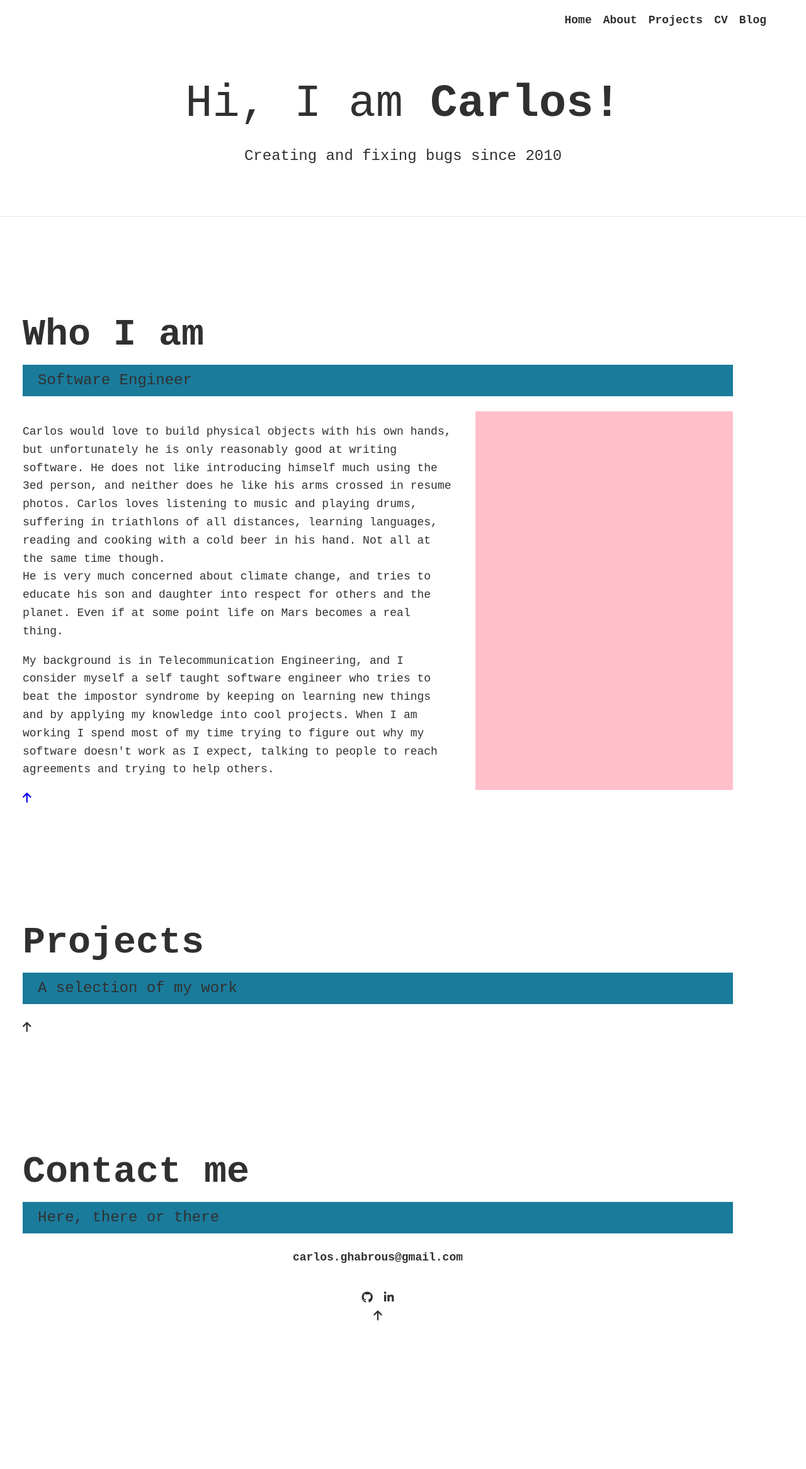
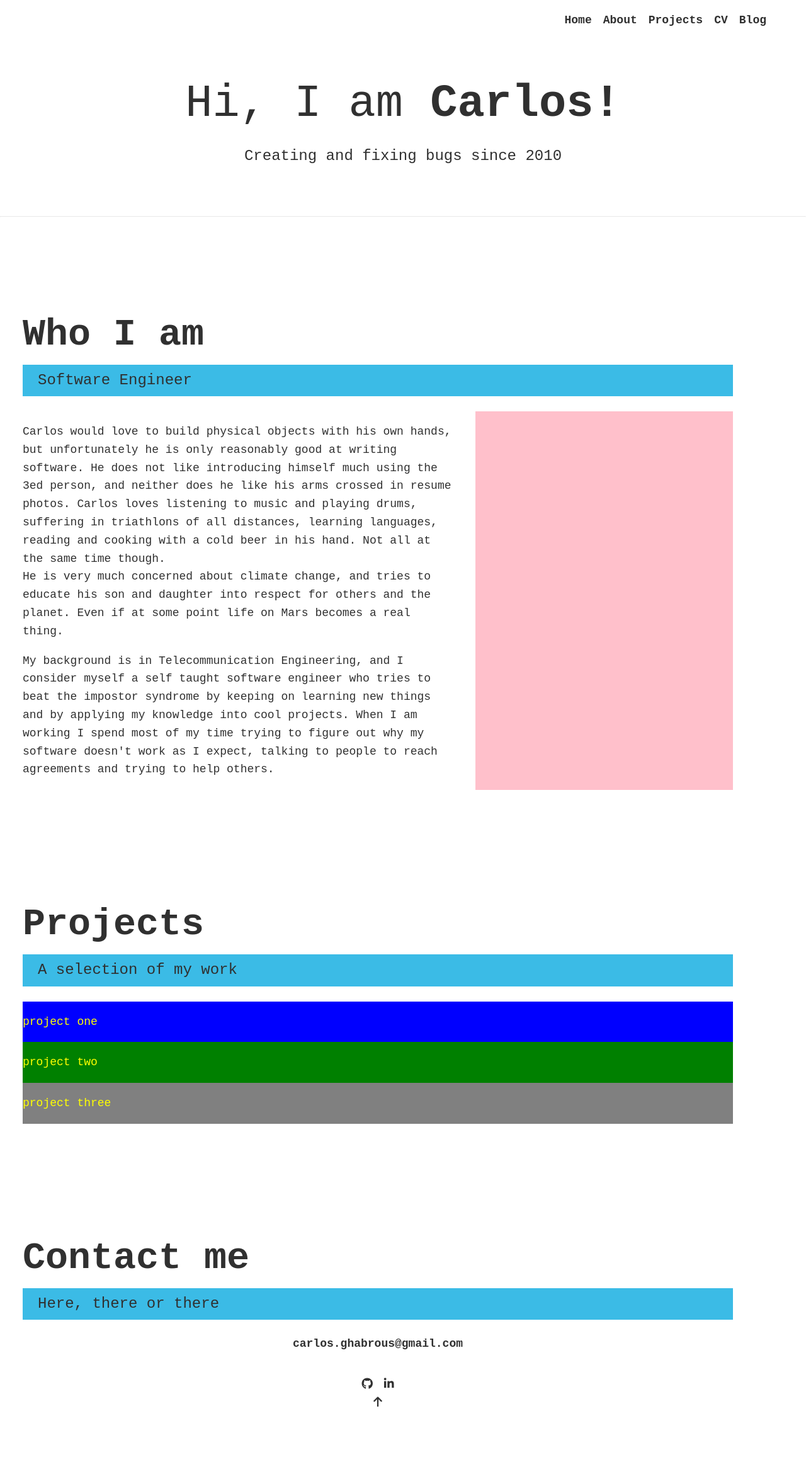
Before and after one commit to carlosghabrous/carlosghabrous.github.io, a Jekyll site: the page index.html, which Jekyll copies as it is, in a window 1280 px wide. Shown: the whole page at 63% size. Built offline with Jekyll 4.4.1, drawn with Linux system fonts in a browser that asks for light colours; nearby versions of some CDN libraries; before the commit the page ends 2195 px from its top, so only the background shows below that.

Commit message:
Add placeholder for projects

```diff
--- a/css/index.css
+++ b/css/index.css
@@ -16,7 +16,7 @@
 
     --clr-light: #fff;
     --clr-dark: #303030;
-    --clr-accent: #1b7b9b;
+    --clr-accent: #3bbbe6;
 
     --fs-h1: 3rem;
     --fs-h2: 2.25rem;
@@ -216,9 +216,20 @@ header {
 }
 
 /* TODO: remove this one */
-.portfolio__div {
+.portfolio__div1 {
     background-color: blue;
-    width: 25%;
+    color: yellow;
+    width: auto;
+}
+.portfolio__div2 {
+    background-color: green;
+    color: yellow;
+    width: auto;
+}
+.portfolio__div3 {
+    background-color: gray;
+    color: yellow;
+    width: auto;
 }
 /* .portfolio__item {
     background: var(--clr-accent);
@@ -289,7 +300,6 @@ header {
 
 .to-top-arrow {
     color: var(--clr-dark);
-    justify-content: center;
 }
 
 .to-top-arrow:hover {
--- a/index.html
+++ b/index.html
@@ -63,11 +63,11 @@
 
           <!-- <img src="img/profile.jpg" alt="" class="about-me__img"> -->
 
-          <div class="to-top-arrow">
+          <!-- <div class="to-top-arrow">
             <a href="#home">
               <i class="fas fa-arrow-up"></i>
             </a>
-          </div>
+          </div>   -->
       </section>
 
 
@@ -78,30 +78,33 @@
 
         <div class="portfolio">
           <!-- Portfolio item #01 -->
-          <div class="portfolio__div">
+          <div class="portfolio__div1">
+            <p>project one</p>
             <!-- <a href="#" class="portfolio__item"> -->
               <!-- <img src="img/project.png" alt="" class="portfolio__img"> -->
               <!-- </a> -->
             </div>
 
             <!-- Portfolio item #02 -->
-          <div class="portfolio__div">
+            <div class="portfolio__div2">
+            <p>project two</p>
             <!-- <a href="#" class="portfolio__item"> -->
               <!-- <img src="img/project.png" alt="" class="portfolio__img"> -->
               <!-- </a> -->
             </div>
 
             <!-- Portfolio item #03 -->
-          <div class="portfolio__div">
+            <div class="portfolio__div3">
+            <p>project three</p>
           <!-- <a href="#" class="portfolio__item"> -->
             <!-- <img src="img/project.png" alt="" class="portfolio__img"> -->
           <!-- </a> -->
           </div>
         </div>
 
-        <a class="to-top-arrow" href="#home">
+        <!-- <a class="to-top-arrow" href="#home">
           <i class="fas fa-arrow-up"></i>
-        </a>
+        </a> -->
       </section>
 
 
```
Lines whose indentation alone changed are shown as unchanged.
